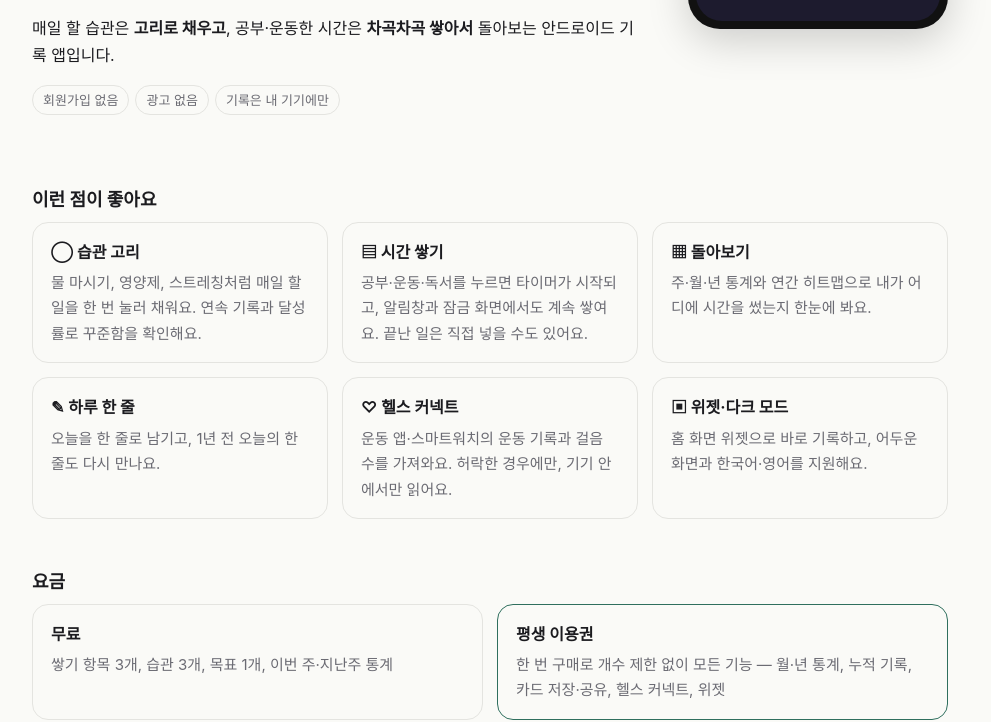
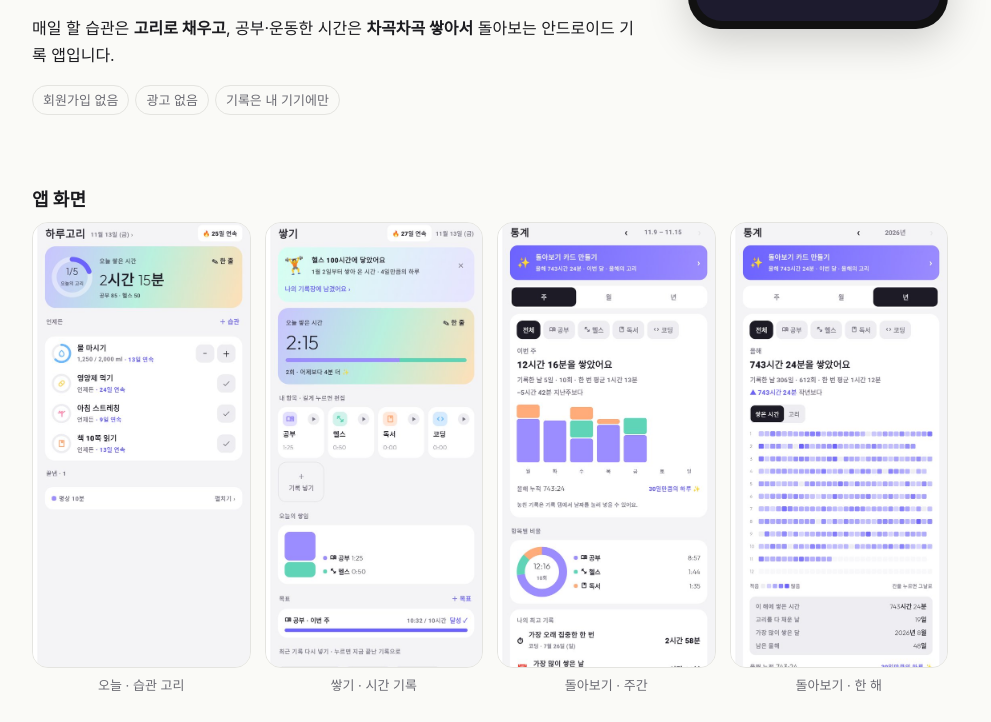
Before and after one commit to harilabapp/harugori, a plain HTML site: page index.html in a window 1280 px wide. Shown: the part 258-980 px from the top of the page, without its empty margins (150-1141 px from the left). Drawn offline with Linux system fonts and the light colour scheme; grey boxes are pictures that could not be loaded.

Commit message:
소개 페이지: 앱 화면 캡처 4장 추가

```diff
--- a/index.html
+++ b/index.html
@@ -24,6 +24,14 @@
     <video src="harugori-promo-portrait.mp4" autoplay muted loop playsinline preload="auto" aria-label="하루고리 홍보 영상"></video>
   </div>
 </section>
+
+<h2 class="sec">앱 화면</h2>
+<div class="shots">
+  <figure><img src="shots/today.jpg" alt="오늘 화면: 습관 고리와 오늘 쌓은 시간" loading="lazy" width="540" height="1109"><figcaption>오늘 · 습관 고리</figcaption></figure>
+  <figure><img src="shots/stack.jpg" alt="쌓기 화면: 공부·헬스·독서 타이머" loading="lazy" width="540" height="1109"><figcaption>쌓기 · 시간 기록</figcaption></figure>
+  <figure><img src="shots/week.jpg" alt="통계 화면: 주간 막대그래프와 항목별 비율" loading="lazy" width="540" height="1109"><figcaption>돌아보기 · 주간</figcaption></figure>
+  <figure><img src="shots/year.jpg" alt="통계 화면: 연간 히트맵" loading="lazy" width="540" height="1109"><figcaption>돌아보기 · 한 해</figcaption></figure>
+</div>
 
 <h2 class="sec">이런 점이 좋아요</h2>
 <div class="cards">
--- a/style.css
+++ b/style.css
@@ -31,3 +31,11 @@ h2.sec { margin-top:48px; }
 .card p { margin:0; color:var(--sub); font-size:15px; }
 .card.accent { border-color:var(--accent); }
 .btn { display:inline-block; padding:10px 18px; border-radius:12px; background:var(--accent); color:#fff; text-decoration:none; }
+.shots { display:grid; grid-template-columns:repeat(4, 1fr); gap:14px; }
+.shots figure { margin:0; }
+.shots img { width:100%; height:auto; display:block; border-radius:16px; border:1px solid var(--line); }
+.shots figcaption { text-align:center; font-size:13px; color:var(--sub); margin-top:6px; }
+@media (max-width:640px) {
+  .shots { display:flex; overflow-x:auto; scroll-snap-type:x mandatory; gap:12px; padding-bottom:6px; }
+  .shots figure { flex:0 0 62%; scroll-snap-align:start; }
+}
```
Also changed, not shown: shots/stack.jpg (added), shots/today.jpg (added), shots/week.jpg (added), shots/year.jpg (added).
